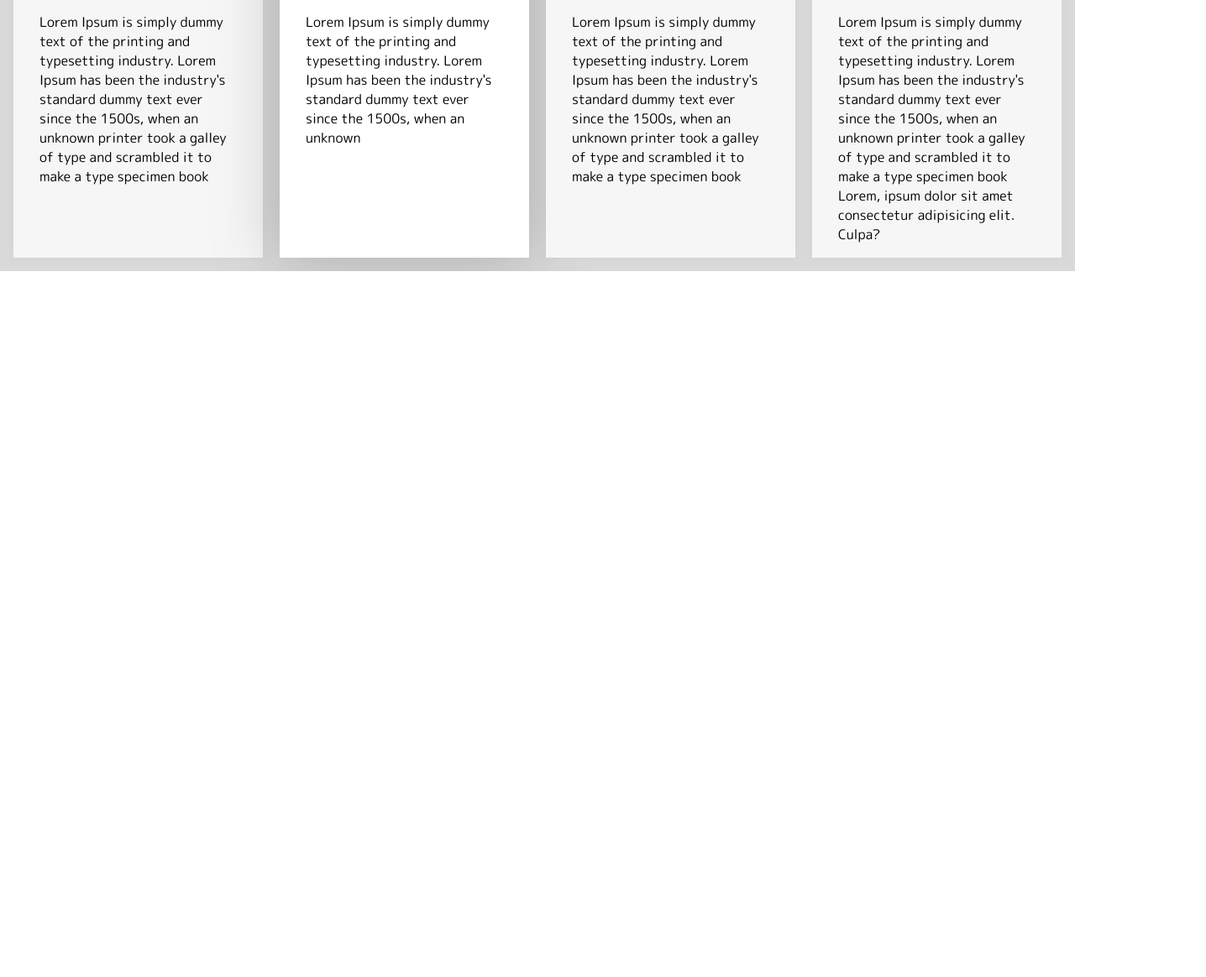
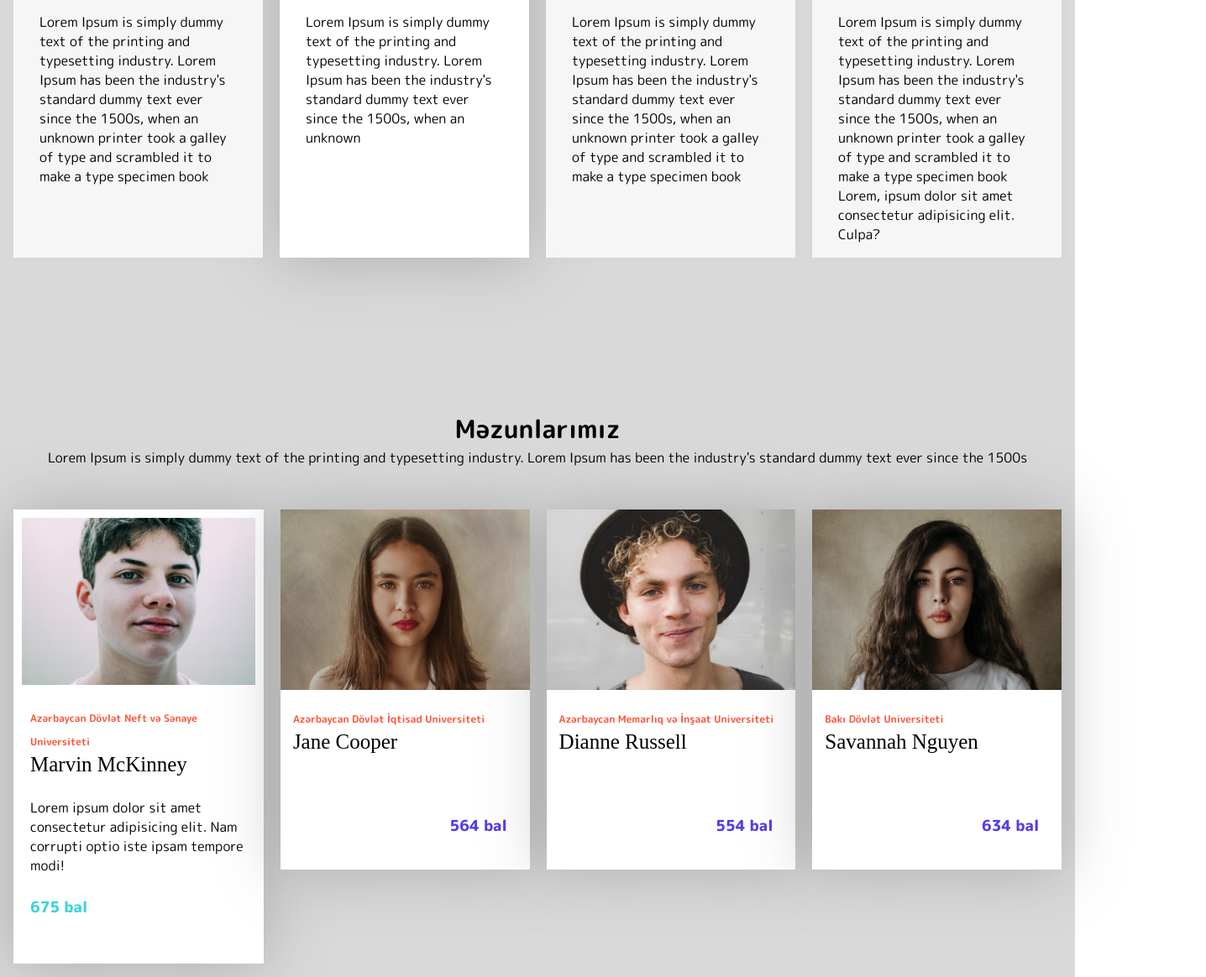
Before and after one commit to ElcinQuliyev/RBA, a plain HTML site: page index.html in a window 1280 px wide. Shown: the part 4893-6057 px from the top of the page at 84% size, 1436 px wide, since content can reach past the window. Before the commit the page ends 5216 px from the top, so only its background shows below. Drawn offline with Linux system fonts and the light colour scheme; a web font is replaced by a local one.

Commit message:
add:Section(9),Cart,img,change Css code

```diff
--- a/index.html
+++ b/index.html
@@ -539,5 +539,85 @@
         </div>
       </div>
     </div>
+    <!-- Section(9) -->
+    <div class="bgcontainer2">
+      <div class="container">
+        <div class="section8">
+          <!-- Dvi Header -->
+          <div class="divheder">
+            <h3 class="titleh3">Məzunlarımız</h3>
+            <p>
+              Lorem Ipsum is simply dummy text of the printing and typesetting
+              industry. Lorem Ipsum has been the industry's standard dummy text
+              ever since the 1500s
+            </p>
+          </div>
+          <div class="divcarts">
+            <!-- Cart(1) -->
+            <div class="cart1sec9">
+              <div class="cartimg2">
+                <img src="./img/Rectangle 203.png" alt="" />
+              </div>
+              <div class="centersec9">
+                <div class="hourname">
+                  Azərbaycan Dövlət Neft və Sənaye Universiteti
+                </div>
+                <h5 class="titleh5sec9">Marvin McKinney</h5>
+                <p>
+                  Lorem ipsum dolor sit amet consectetur adipisicing elit. Nam
+                  corrupti optio iste ipsam tempore modi!
+                </p>
+                <div class="btnmany">
+                  <p>675 bal</p>
+                </div>
+              </div>
+            </div>
+            <!-- Cart(2) -->
+            <div class="cart2">
+              <div class="cartimg2">
+                <img src="./img/Rectangle 194.png" alt="" />
+              </div>
+              <div class="center">
+                <div class="hourname">
+                  Azərbaycan Dövlət İqtisad Universiteti
+                </div>
+                <h5 class="titleh5sec9">Jane Cooper</h5>
+                <div class="btnmany changebtnmany">
+                  <p>564 bal</p>
+                </div>
+              </div>
+            </div>
+            <!-- Cart(3) -->
+            <div class="cart2">
+              <div class="cartimg2">
+                <img src="./img/Rectangle 198.png" alt="" />
+              </div>
+              <div class="center">
+                <div class="hourname">
+                  Azərbaycan Memarlıq və İnşaat Universiteti
+                </div>
+                <h5 class="titleh5sec9">Dianne Russell</h5>
+                <div class="btnmany changebtnmany">
+                  <p>554 bal</p>
+                </div>
+              </div>
+            </div>
+            <!-- Cart(4) -->
+            <div class="cart2">
+              <div class="cartimg2">
+                <img src="./img/Rectangle 197.png" alt="" />
+              </div>
+              <div class="center">
+                <div class="hourname">Bakı Dövlət Universiteti</div>
+                <h5 class="titleh5sec9">Savannah Nguyen</h5>
+                <div class="btnmany changebtnmany">
+                  <p>634 bal</p>
+                </div>
+              </div>
+            </div>
+          </div>
+        </div>
+      </div>
+    </div>
   </body>
 </html>
--- a/main.css
+++ b/main.css
@@ -433,5 +433,35 @@ li {
   background-color: #ffffff;
   box-shadow: 0px 0px 70px rgba(106, 106, 106, 0.4);
   padding: 16px;
+}
+/* Section(9) */
+.cart1sec9 {
+  width: 315px;
+  height: auto;
+  background-color: #ffffff;
+  box-shadow: 0px 0px 70px rgba(106, 106, 106, 0.4);
+  padding: 10px;
+}
+
+.titleh5sec9 {
+  word-break: break-all;
+  text-overflow: clip;
+  font-family: "Futurica";
+  font-weight: 400;
+  font-size: 25px;
+  line-height: 25px;
+}
+.centersec9 {
+  padding: 20px 10px;
+}
+.centersec9 > p {
+  margin-top: 28px;
+}
+.changebtnmany {
   position: relative;
+  left: 70%;
+  margin-top: 50px;
 }
+.changebtnmany > p {
+  color: #543ee9;
+}
```
Also changed, not shown: img/Rectangle 194.png (added), img/Rectangle 197.png (added), img/Rectangle 198.png (added), img/Rectangle 203.png (added).
